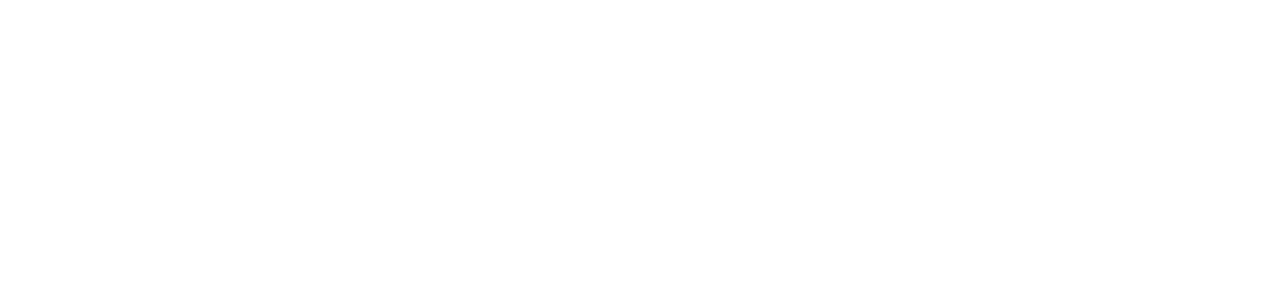
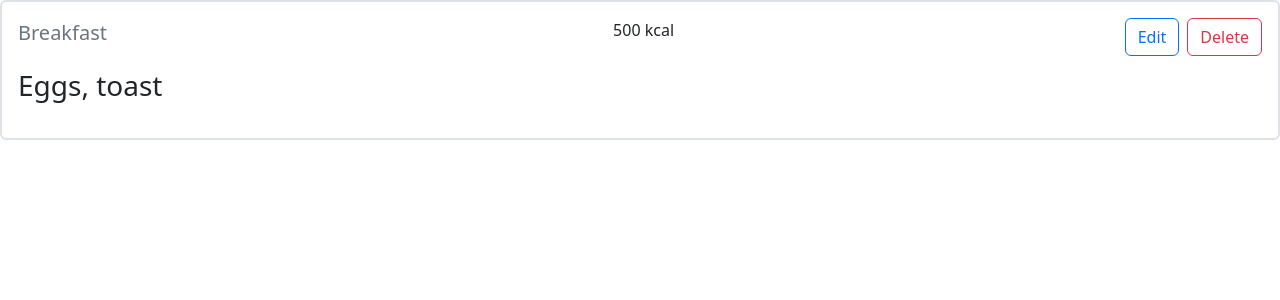
Before and after one commit to limbonalim/Home-Work-66, a React (Vite) app: page / in a window 1280 px wide. Shown: the top 300 px of the page. Built offline with nearby package versions, Linux system fonts and the light colour scheme.

Commit message:
created a Dish component

```diff
--- a/package.json
+++ b/package.json
@@ -10,6 +10,7 @@
     "preview": "vite preview"
   },
   "dependencies": {
+    "bootstrap": "^5.3.2",
     "react": "^18.2.0",
     "react-dom": "^18.2.0"
   },
--- /dev/null
+++ b/src/components/Dish/Dish.tsx
@@ -0,0 +1,25 @@
+import React from 'react';
+
+interface Props {
+  time: string;
+  description: string;
+  kcal: number;
+}
+
+const Dish: React.FC<Props> = ({time, description, kcal}) => {
+  return (
+    <div className="border border-2 rounded d-flex justify-content-between gap-5 p-3">
+      <div>
+        <p className="fs-5 text-secondary">{time}</p>
+        <p className="fs-3">{description}</p>
+      </div>
+      <span className="fw-medium">{kcal} kcal</span>
+      <div className="d-flex gap-2 align-items-start">
+        <button className="btn btn-outline-primary" type="button">Edit</button>
+        <button className="btn btn-outline-danger" type="button">Delete</button>
+      </div>
+    </div>
+  );
+};
+
+export default Dish;
--- a/src/containers/App.tsx
+++ b/src/containers/App.tsx
@@ -1,10 +1,11 @@
+import Dish from '../components/Dish/Dish';
 
 
 function App() {
 
   return (
     <>
-
+      <Dish time="Breakfast" description="Eggs, toast" kcal={500}/>
     </>
   )
 }
--- a/src/main.tsx
+++ b/src/main.tsx
@@ -1,6 +1,7 @@
 import React from 'react'
 import ReactDOM from 'react-dom/client'
 import App from './containers/App'
+import 'bootstrap/dist/css/bootstrap.min.css'
 
 
 ReactDOM.createRoot(document.getElementById('root')!).render(
```
Also changed, not shown: src/containers/Home/Home.tsx (added, +11 -0 lines), 1 other file (tests, documents, lock files or other folders).
